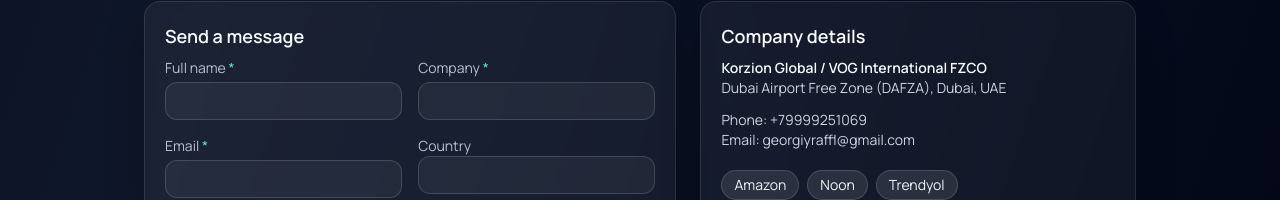
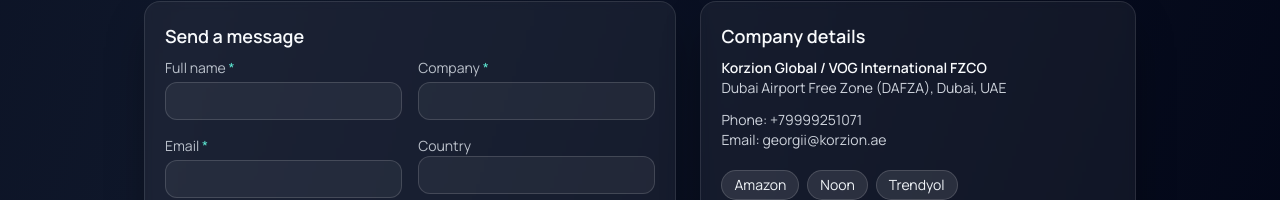
Before and after one commit to VladimirKireev/Korzion-site, a Next.js app: page / in a window 1280 px wide. Shown: the part 3250-3450 px from the top of the page. Built offline with nearby package versions, Linux system fonts and the light colour scheme.

Commit message:
update contacts on main page

```diff
--- a/src/app/page.tsx
+++ b/src/app/page.tsx
@@ -359,8 +359,8 @@ export default function Page() {
                   <p>Dubai Airport Free Zone (DAFZA), Dubai, UAE</p>
                 </div>
                 <div>
-                  <p>Phone: +79999251069</p>
-                  <p>Email: georgiyraffl@gmail.com</p>
+                  <p>Phone: +79999251071</p>
+                  <p>Email: georgii@korzion.ae</p>
                 </div>
                 <div className="flex flex-wrap gap-2 pt-2">
                   <Pill>Amazon</Pill>
```
